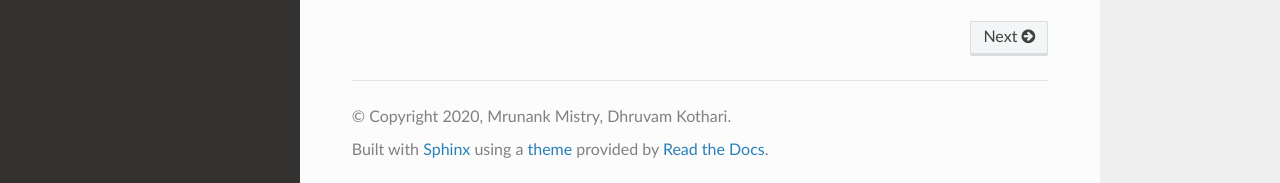
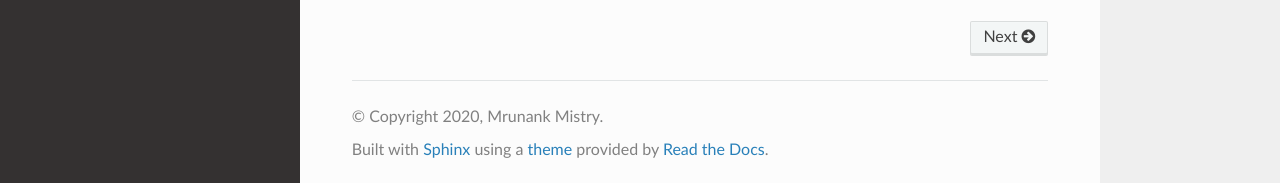
Before and after one commit to fork52/chess_gif, a Sphinx documentation site: the page built from docs/index.rst, in a window 1280 px wide and 900 px high, scrolled down 519 px. Shown: the part 714-897 px from the top of the window. Built offline with Sphinx 7.4.7 and the Read the Docs theme 2.0.0, drawn with Linux system fonts in a browser that asks for light colours.

```diff
--- a/docs/conf.py
+++ b/docs/conf.py
@@ -19,11 +19,11 @@ sys.path.insert(0, os.path.abspath('../'))
 # -- Project information -----------------------------------------------------
 
 project = 'chess_gif'
-copyright = '2020, Mrunank Mistry, Dhruvam Kothari'
-author = 'Mrunank Mistry, Dhruvam Kothari'
+copyright = '2020, Mrunank Mistry'
+author = 'Mrunank Mistry'
 
 # The full version, including alpha/beta/rc tags
-release = '0.0.2'
+release = '0.0.1'
 
 
 # -- General configuration ---------------------------------------------------
```
